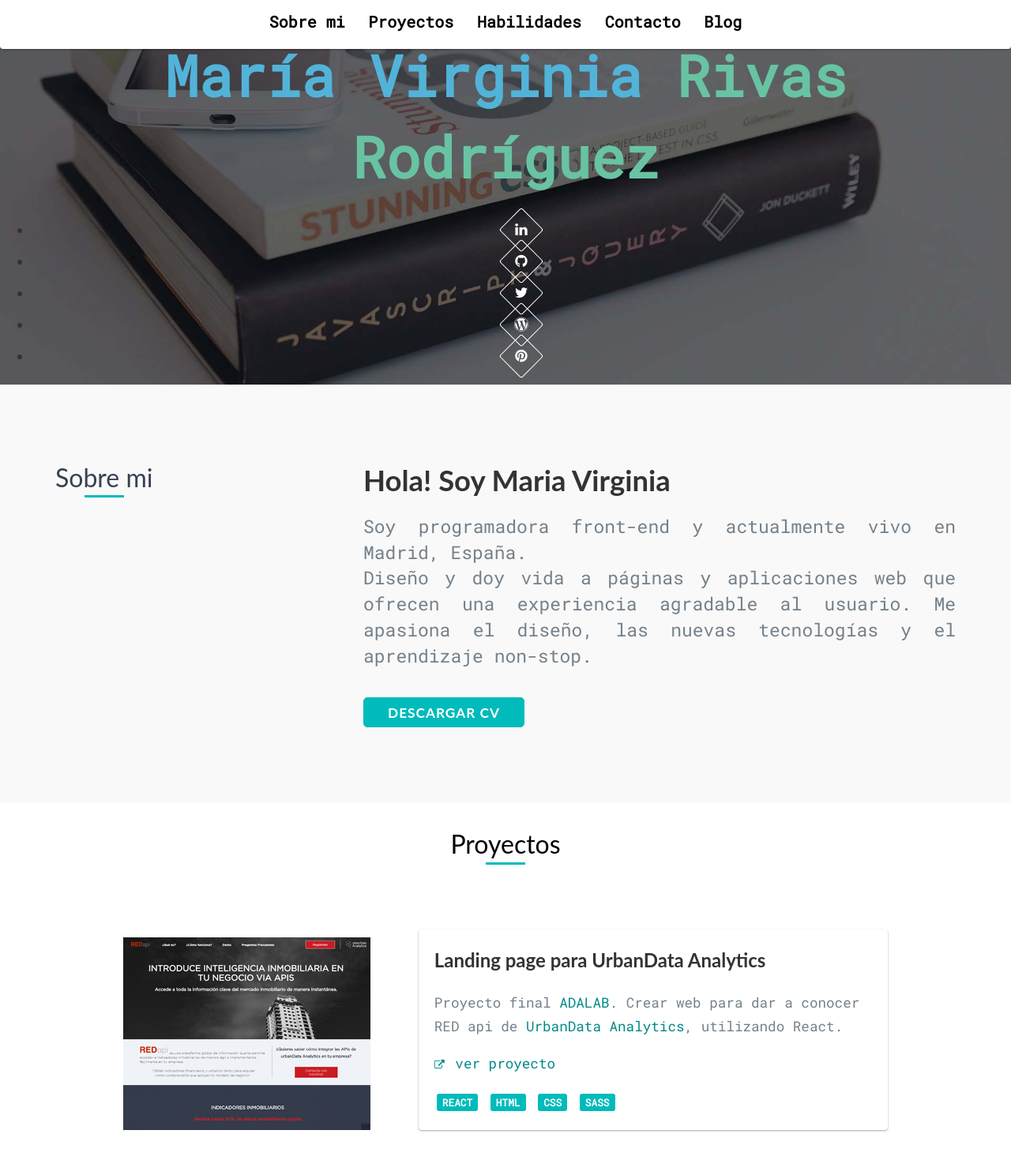
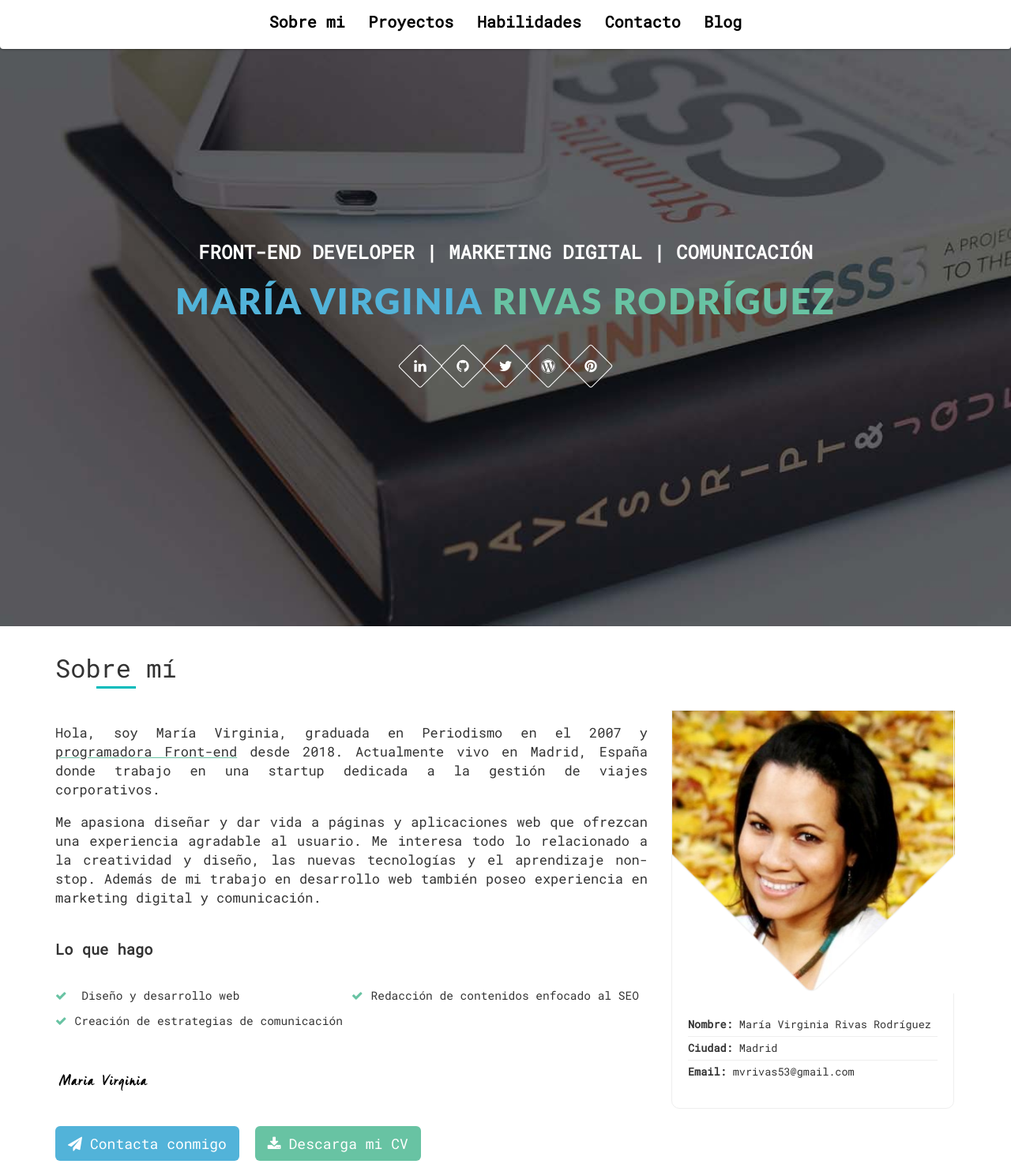
Before and after one commit to mariav53/mariav53.github.io, a website: page index.html in a window 1280 px wide. Shown: the part 7-1481 px from the top of the page at 79% size. Drawn offline with nearby package versions, Linux system fonts and the light colour scheme; files whose address does not match are found by name; a web font is replaced by a local one.

Commit message:
changes in template

```diff
--- a/index.html
+++ b/index.html
@@ -38,9 +38,8 @@
   </header>
 
 
-  <section id="top" class="header">
-    <div class="text-vertical-center">
-      <div class="intro">
+  <div id="lead">
+    <div id="lead-content">
       <div class="intro-sub" style="color:#ffffff;"> Front-end developer | Marketing Digital | Comunicación </div>
       <h1 style="color:#52b3d9;">María Virginia <span style="color:#68c3a3;">Rivas Rodríguez</span></h1>
       <div class="social-icons">
@@ -52,25 +51,61 @@
           <li><a href="https://es.pinterest.com/mvrivas53/redactora-copywritter/"><i class="fa fa-pinterest"></i></a></li>
         </ul>
       </div>
-        <!-- /.social-icons -->
     </div>
-      <!-- <h1>Start Bootstrap</h1>
-      <h3>Free Bootstrap Themes &amp; Templates</h3>
-      <br>
-      <a href="#about" class="btn btn-dark btn-lg">Find Out More</a> -->
   </div>
+
+  <section id="about" class="about about-section section-padding">
+    <div class="container">
+      <h2 class="heading">Sobre mí</h2>
+      <div class="row">
+        <div class="col-md-4 col-md-push-8">
+          <div class="biography">
+            <div class="myphoto">
+              <img src="images/mvr.jpg" alt="Maria Virginia Rivas frontend developer" width="358">
+            </div>
+            <ul>
+              <li><strong>Nombre:</strong> María Virginia Rivas Rodríguez</li>
+              <li><strong>Ciudad:</strong> Madrid</li>
+              <li><strong>Email:</strong> mvrivas53@gmail.com</li>
+            </ul>
+          </div>
+        </div>
+        <!-- col-md-4 -->
+
+        <div class="col-md-8 col-md-pull-4">
+          <div class="short-info wow fadeInUp">
+            <p style="text-align:justify;">Hola, soy María Virginia, graduada en Periodismo en el 2007 y <span>programadora Front-end</span> desde 2018. Actualmente vivo en Madrid, España donde trabajo en una startup dedicada a la gestión de viajes corporativos.
+            </p>
+
+            <p style="text-align:justify;">Me apasiona diseñar y dar vida a páginas y aplicaciones web que ofrezcan una experiencia agradable al usuario. Me interesa todo lo relacionado a la creatividad y diseño, las nuevas tecnologías y el aprendizaje non-stop. Además de mi trabajo
+              en desarrollo web también poseo experiencia en marketing digital y comunicación. </p>
+          </div>
+
+          <div class="short-info wow fadeInUp">
+            <h3>Lo que hago</h3>
+            <ul class="list-check">
+              <li> Diseño y desarrollo web</li>
+              <li>Redacción de contenidos enfocado al SEO</li>
+              <li>Creación de estrategias de comunicación</li>
+            </ul>
+          </div>
+
+          <div class="my-signature">
+            <img src="images/firma1.png" alt="Firma Maria Virginia">
+          </div>
+
+          <div class="download-button">
+            <a class="btn btn-info btn-lg contact-btn" href="#contact"><i class="fa fa-paper-plane"></i>Contacta conmigo</a>
+            <a class="btn btn-primary btn-lg download-btn" href="https://mariav53.github.io/MaVirginiaRivas_cv.pdf" target="_blank"><i class="fa fa-download"></i>Descarga mi CV</a>
+          </div>
+        </div>
+      </div>
+      <!-- /.row -->
+    </div>
+    <!-- /.container -->
   </section>
 
 
-
-  <!-- <div id="lead">
-    <div id="lead-content">
-      <h1>Maria Virginia <br> Rivas Rodriguez</h1>
-      <h2>Front-end Developer</h2>
-      <a href="#" class="myButton myButton--know-me">Conóceme</a>
-    </div>
-    <div id="lead-overlay"></div>
-  </div> -->
 
   <div id="about">
     <div class="container">
--- a/scss/styles.scss
+++ b/scss/styles.scss
@@ -42,6 +42,9 @@ body {
     z-index: -1;
   }
 }
+ul, li{
+  list-style-type: none;
+}
 .text-vertical-center {
   display: table-cell;
   text-align: center;
@@ -53,42 +56,34 @@ body {
   font-size: 4.5em;
   font-weight: 700;
 }
-
 /* Custom Button Styles */
 .btn-dark {
   border-radius: 0;
   color: #fff;
   background-color: rgba(0,0,0,0.4);
 }
-
 .btn-dark:hover,
 .btn-dark:focus,
 .btn-dark:active {
   color: #fff;
   background-color: rgba(0,0,0,0.7);
 }
-
 .btn-light {
   border-radius: 0;
   color: #333;
   background-color: rgb(255,255,255);
 }
-
 .btn-light:hover,
 .btn-light:focus,
 .btn-light:active {
     color: #333;
     background-color: rgba(255,255,255,0.8);
 }
-
 /* Custom Horizontal Rule */
-
 hr.small {
     max-width: 100px;
 }
-
 /* Side Menu */
-
 #sidebar-wrapper {
     z-index: 1000;
     position: fixed;
@@ -104,7 +99,6 @@ hr.small {
     -o-transition: all 0.4s ease 0s;
     transition: all 0.4s ease 0s;
 }
-
 .sidebar-nav {
     position: absolute;
     top: 0;
@@ -113,24 +107,20 @@ hr.small {
     padding: 0;
     list-style: none;
 }
-
 .sidebar-nav li {
     text-indent: 20px;
     line-height: 40px;
 }
-
 .sidebar-nav li a {
     display: block;
     text-decoration: none;
     color: #999;
 }
-
 .sidebar-nav li a:hover {
     text-decoration: none;
     color: #fff;
     background: rgba(255,255,255,0.2);
 }
-
 .sidebar-nav li a:active,
 .sidebar-nav li a:focus {
     text-decoration: none;
@@ -141,23 +131,19 @@ hr.small {
     font-size: 18px;
     line-height: 55px;
 }
-
 .sidebar-nav > .sidebar-brand a {
     color: #999;
 }
-
 .sidebar-nav > .sidebar-brand a:hover {
     color: #fff;
     background: none;
 }
-
 #menu-toggle {
     z-index: 1;
     position: fixed;
     top: 0;
     right: 0;
 }
-
 #sidebar-wrapper.active {
     right: 250px;
     width: 250px;
@@ -167,11 +153,9 @@ hr.small {
     -o-transition: all 0.4s ease 0s;
     transition: all 0.4s ease 0s;
 }
-
 .toggle {
     margin: 5px 5px 0 0;
 }
-
 header {
   position: absolute;
   top: 0;
@@ -192,6 +176,7 @@ header {
     border-bottom-right-radius: 4px;
     border-bottom-left-radius: 4px;
     width:100%;
+    list-style-type: none;
   }
   li {
     display: inline-block;
@@ -345,102 +330,237 @@ footer {
 }
 
 /*   ----- 4. Lead Styles -----  */
-/* Header */
-.header {
-  display: table;
+
+#lead {
   position: relative;
-  width: 100%;
-  height: 100%;
-  background: url(../images/cover1.jpg) no-repeat center center scroll;
-  -webkit-background-size: cover;
-  -moz-background-size: cover;
+  height: 100vh;
+  min-height: 500px;
+  max-height: 1080px;
+  background: url(../images/cover1.jpg);
   background-size: cover;
-  -o-background-size: cover;
+  padding: 15px;
+  overflow: hidden;
 }
-.intro-sub{color:#fff;font-size:24px;line-height:32px;font-weight:700;text-transform:uppercase;display:block;margin-bottom:20px;}
-.social-icons{margin-top:20px;}
-.social-icons a i{position:relative;color:#fff;font-size:18px;margin:0 7px;line-height:40px;text-align:center;width:40px;height:40px;}
-.social-icons a i::before{position:relative;z-index:1;}
-.social-icons a i::after{position:absolute;content:"";left:0;top:0;width:40px;height:40px;border:1px solid #fff;border-radius:3px;-webkit-transform:rotate(45deg);-moz-transform:rotate(45deg);-ms-transform:rotate(45deg);-o-transform:rotate(45deg);transform:rotate(45deg);-webkit-transition:all 300ms;-moz-transition:all 300ms;-o-transition:all 300ms;transition:all 300ms;}
-.social-icons a i:hover::after{background:#68c3a3;border:1px solid transparent;z-index:0;}
 
-@media (max-width:640px){.tt-fullHeight{height:560px !important;}
+#lead-content {
+  position: absolute;
+  z-index: 10;
+  top: 50%;
+  left: 50%;
+  transform: translate(-50%, -50%);
+  text-align: center;
+  width:100%;
+    h1 {
+    margin: 0;
+		font-family: 'Lato', sans-serif;
+    color: $base-color-light;
+    font-weight: 900;
+    font-size: 2.8em;
+    text-transform: uppercase;
+    letter-spacing: 0.05em;
+    line-height: 1.2em;
+	}
+}
+
+  .list-inline {
+    display: flex;
+    justify-content: center;
+        padding-left: 0!important;
+  }
+//   .list-inline li {
+//     margin-right: 17px;
+// }
+  .intro-sub{
+    color:#fff;font-size:24px;line-height:32px;font-weight:700;text-transform:uppercase;display:block;margin-bottom:20px;
+  }
+  .social-icons{
+    margin-top:35px;
+  }
+  .social-icons a i{
+    position:relative;color:#fff;font-size:18px;margin:0 7px;line-height:40px;text-align:center;width:40px;height:40px;
+  }
+  .social-icons a i::before{
+    position:relative;z-index:1;
+  }
+  .social-icons a i::after{
+    position:absolute;content:"";left:0;top:0;width:40px;height:40px;border:1px solid #fff;border-radius:3px;-webkit-transform:rotate(45deg);-moz-transform:rotate(45deg);-ms-transform:rotate(45deg);-o-transform:rotate(45deg);transform:rotate(45deg);-webkit-transition:all 300ms;-moz-transition:all 300ms;-o-transition:all 300ms;transition:all 300ms;
+  }
+  .social-icons a i:hover::after{
+    background:#68c3a3;border:1px solid transparent;z-index:0;
+  }
+
+
+
+
+
+
+
+/* ----- 5. About Styles -----  */
+.about {
+  padding: 30px 0;
+  font-family: 'Roboto Mono', monospace;
+}
+
+
+ul, ol{margin:0;padding:0;list-style:none}
+ul.list-check{}
+ul.list-check li{position:relative;font-size:18px;line-height:32px;}
+ul.list-check li::before{content:"\f00c";font-family:fontawesome;color:#68c3a3;margin-right:10px;}
+.short-info{margin-bottom:40px;}
+.short-info h3{margin-bottom:30px;}
+.short-info ul{display:inline-block;}
+.short-info ul li{width:50%;float:left;}
+.my-signature{margin-bottom:45px;}
+.my-signature img{width:inherit;}
+.download-button{
+  display: flex;
+  justify-content: left;
+}
+.download-button a{margin-right:20px;color:#fff;}
+.download-button a i{margin-right:10px;}
+.biography{border-bottom-left-radius:10px;border-bottom-right-radius:10px;border:1px solid #EEEEEE;position:relative;width: 358px;}
+// .biography::after{content:"";border-bottom:1px solid #EEEEEE;position:absolute;bottom:-3px;width:100%;border-radius:10px;height:20px;}
+.myphoto{position:relative;background:url(../imgages/photo-frame.png) bottom center no-repeat;background-size:contain;width:358px;}
+.myphoto img{position:relative;z-index:-1;width: 358px;}
+.biography ul{padding:25px 20px 30px;}
+.biography ul li{padding:5px 0;font-size: 13.5px;border-bottom:1px solid #EEEEEE;}
+.biography ul li:last-child{border-bottom:0;}
+.short-info.wow.fadeInUp p {
+    font-size: 17px;
+    line-height: 24px;
+}
+.short-info.wow.fadeInUp span{
+  text-decoration: underline;
+  text-decoration-color: #68c3a3;
+}
+ul.list-check li {
+    font-size: 14.5px;
+}
+
+ .contact-btn{
+   padding: 10px 16px;
+font-size: 18px;
+line-height: 1.3333333;
+border-radius: 6px;
+   background-color: #52b3d9!important;
+   color: #ffff;
+ }
+  .contact-btn:hover{
+    background-color: #009a9a;
+  }
+
+ .download-btn{
+   padding: 10px 16px;
+  font-size: 18px;
+  line-height: 1.3333333;
+  border-radius: 6px;
+     background-color: #68c3a3!important;;
+    border: none;
+      color: #ffff;
+ }
+
+@media(max-width:559px){
+  .download-button{
+  flex-direction: column;
+  }
+  .download-button a {
+  margin-bottom: 20px;
+  width: 90%;
+  font-size: 14px;
+  text-align: center;
+  }
 }
 @media (max-width:766px){.intro h1{font-size:40px;line-height:40px;}
-.social-icons ul{margin-left:0;}
-.social-icons li{padding:0;}
-.social-icons a i{margin:0 5px;}
+
 .biography{margin-top:20px;margin-bottom:45px;}
-ul.list-check li{width:100%;}
-.download-button .btn{margin-bottom:20px;}
-.resume:before,
-.resume:after{left:1px;}
+
 }
 
 @media only screen and (min-width:480px) and (max-width:767px){.intro h1{font-size:60px;line-height:80px;}
-.social-icons ul{margin-left:-5px;}
-.social-icons li{padding:0 5px;}
-.social-icons a i{margin:0 7px;}
+
 .biography{margin-top:20px;margin-bottom:45px;}
-ul.list-check li{width:50%;}
-.resume:before,
-.resume:after{left:1px;}
+
 }
 
 @media (min-width:768px) and (max-width:991px){
 .biography{margin-top:20px;margin-bottom:45px;}
-.resume:before,
-.resume:after{left:0px;}
+
 }
 
-@media (min-width:992px) and (max-width:1199px){.portfolio-item{min-height:150px;}
-.download-button a{margin-right:10px;}
-}
 
-.section-padding{padding:120px 0 100px;}
+
+ // @media (max-width:766px){
+ //   #lead-content h1{font-size:40px;line-height:40px;}
+ // .social-icons ul{margin-left:0;}
+ // .social-icons li{padding:0;}
+ // .social-icons a i{margin:0 5px;}
+ // .biography{margin-top:20px;margin-bottom:45px;}
+ // ul.list-check li{width:100%;}
+ // .download-button .btn{margin-bottom:20px;}
+ // .resume:before,
+ // .resume:after{left:1px;}
+ // .download-button{
+ //   display: block!important;
+ // }
+ //
+ // @media only screen and (min-width:480px) and (max-width:767px){#lead-content h1{font-size:60px;line-height:80px;}
+ // .social-icons ul{margin-left:-5px;}
+ // .social-icons li{padding:0 5px;}
+ // .social-icons a i{margin:0 7px;}
+ // .biography{margin-top:20px;margin-bottom:45px;}
+ // ul.list-check li{width:50%;}
+ // .resume:before,
+ // .resume:after{left:1px;}
+ // }
+ //
+ // @media (min-width:768px) and (max-width:991px){
+ // .biography{margin-top:20px;margin-bottom:45px;}
+ // .resume:before,
+ // .resume:after{left:0px;}
+ // }
+ //
+ // @media (min-width:992px) and (max-width:1199px){.portfolio-item{min-height:150px;}
+ // .download-button a{margin-right:10px;}
+ // }
+ //
+ //
+
+
+
 //
 //
 //
 //
 //
-// #lead {
-//   position: relative;
-//   height: 100vh;
-//   min-height: 500px;
-//   max-height: 1080px;
-//   background: url(../images/cover.jpg);
-//   background-size: cover;
-//   padding: 15px;
-//   overflow: hidden;
-// }
-// #lead-content {
-//   position: absolute;
-//   z-index: 10;
-//   top: 50%;
-//   left: 50%;
-//   transform: translate(-50%, -50%);
-//   text-align: center;
-//   width:100%;
-//   h1, h2 {
-//     margin: 0;
+//
+//
+//
+//
+//
+//
+//
+// #about {
+//   padding: 95px 15px;
+//   border-bottom: 1px solid $base-color-light-grey;
+//   background-color: $base-color-light-grey;
+//   h2 {
+//   	color: $heading;
 // 		font-family: 'Lato', sans-serif;
 //   }
-//   h1 {
-//     color: $base-color-light;
-//     font-weight: 900;
-//     font-size: 5em;
-//     text-transform: uppercase;
-//     letter-spacing: 0.05em;
-//     line-height: 1.2em;
-// 	}
-//   h2 {
-//     color: $base-color-white;
-//     font-weight: 500;
-//     font-size: 3.25em;
-//     margin-bottom: 20px;
-//     margin-top:25px;
-// 	}
-//   .myButton--know-me {
+//   p {
+//   	color: $text;
+//     font-size: 23px;
+//     margin: 0;
+//     text-align: justify;
+//     margin-bottom: 11px;
+//   }
+//   h3.about_title {
+//     margin-top: 0;
+//     font-size: 2.28em;
+//     margin-bottom: 16px;
+// 		font-family: 'Lato', sans-serif;
+//   }
+//   .myButton--cv{
 //     background-color: $base-color-aqua;
 //     border: 0.1rem solid $base-color-aqua;
 //     border-radius: 0.5rem;
@@ -457,6 +577,7 @@ ul.list-check li{width:50%;}
 //     text-decoration: none;
 //     text-transform: uppercase;
 //     white-space: nowrap;
+//     margin-top: 25px;
 // 		font-family: 'Lato', sans-serif;
 //     &:hover{
 //       background-color: #009a9a;
@@ -466,107 +587,7 @@ ul.list-check li{width:50%;}
 //     }
 //   }
 // }
-// #lead-overlay {
-//   position: absolute;
-//   height: 100%;
-//   width: 100%;
-//   top: 0;
-//   right: 0;
-//   bottom: 0;
-//   left: 0;
-//   background: rgba($base-color-black, 0.68);
-//   z-index: 1;
-// }
-// #lead-down {
-//   position: absolute;
-//   left: 0;
-//   right: 0;
-//   width: 100%;
-//   text-align: center;
-//   z-index: 10;
-//   bottom: 15px;
-//   color: #fff;
-//   span {
-//     cursor: pointer;
-//     display: block;
-//     margin: 0 auto;
-//     width: 35px;
-//     height: 35px;
-//     border-radius: 50%;
-//     text-align:center;
-//   }
-//   i {
-//   	animation: pulsate 1.5s ease;
-// 	  animation-iteration-count: infinite;
-//     padding-top: 5px;;
-//   }
-// }
-// .fa-chevron-down:before {
-//   content: "\f078";
-//   color: #faf436;
-// }
-// @keyframes pulsate {
-//   0% {
-//     transform: scale(1, 1);
-//   }
-//   50% {
-//     transform: scale(1.2, 1.2);
-//   }
-//   100% {
-//     transform: scale(1, 1);
-//   }
-// }
-
-/* ----- 5. About Styles -----  */
-#about {
-  padding: 95px 15px;
-  border-bottom: 1px solid $base-color-light-grey;
-  background-color: $base-color-light-grey;
-  h2 {
-  	color: $heading;
-		font-family: 'Lato', sans-serif;
-  }
-  p {
-  	color: $text;
-    font-size: 23px;
-    margin: 0;
-    text-align: justify;
-    margin-bottom: 11px;
-  }
-  h3.about_title {
-    margin-top: 0;
-    font-size: 2.28em;
-    margin-bottom: 16px;
-		font-family: 'Lato', sans-serif;
-  }
-  .myButton--cv{
-    background-color: $base-color-aqua;
-    border: 0.1rem solid $base-color-aqua;
-    border-radius: 0.5rem;
-    color: #fff;
-    cursor: pointer;
-    display: inline-block;
-    font-size: 1.08em;
-    font-weight: 700;
-    height: 3.8rem;
-    letter-spacing: 0.1rem;
-    line-height: 3.8rem;
-    padding: 0 3rem;
-    text-align: center;
-    text-decoration: none;
-    text-transform: uppercase;
-    white-space: nowrap;
-    margin-top: 25px;
-		font-family: 'Lato', sans-serif;
-    &:hover{
-      background-color: #009a9a;
-      border-color: #009a9a;
-      color: #fff;
-      outline: 0;
-    }
-  }
-}
-
+//
 /*  ----- 6. Experience Styles ----- */
 #experience {
   padding: 50px 15px;
@@ -1043,10 +1064,10 @@ i.fa.fa-external-link {
       font-size: 1em!important;
       margin-top: 10px;
     }
-	  a {
-      font-size: 0.9em;
-      padding: 5px 10px;
-    }
+	  // a {
+    //   font-size: 0.9em;
+    //   padding: 5px 10px;
+    // }
     .myButton--know-me {
       font-size: 1.2rem;
       height: 3rem;
@@ -1087,13 +1108,9 @@ i.fa.fa-external-link {
     h2 {
       font-size: 1.45em!important;
     }
-    a {
-      padding: 10px 20px;
-	  }
+
   }
-  #lead-down {
-    display: none;
-  }
+
   .education-block {
     h3, span {
       float: none;
```
Also changed, not shown: css/styles.css, images/firma1.png (added), images/mvr.jpg (added), images/photo-frame.png (added). Lines whose indentation alone changed are shown as unchanged.
